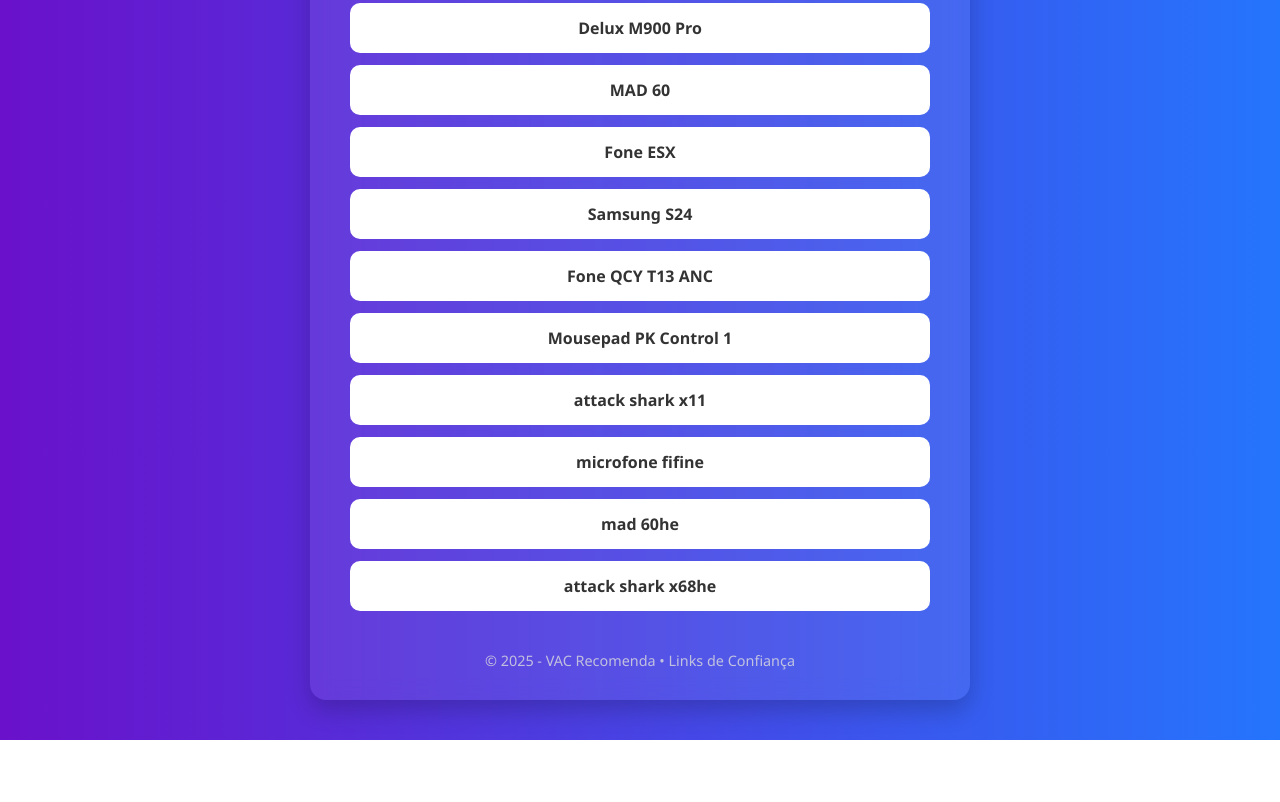
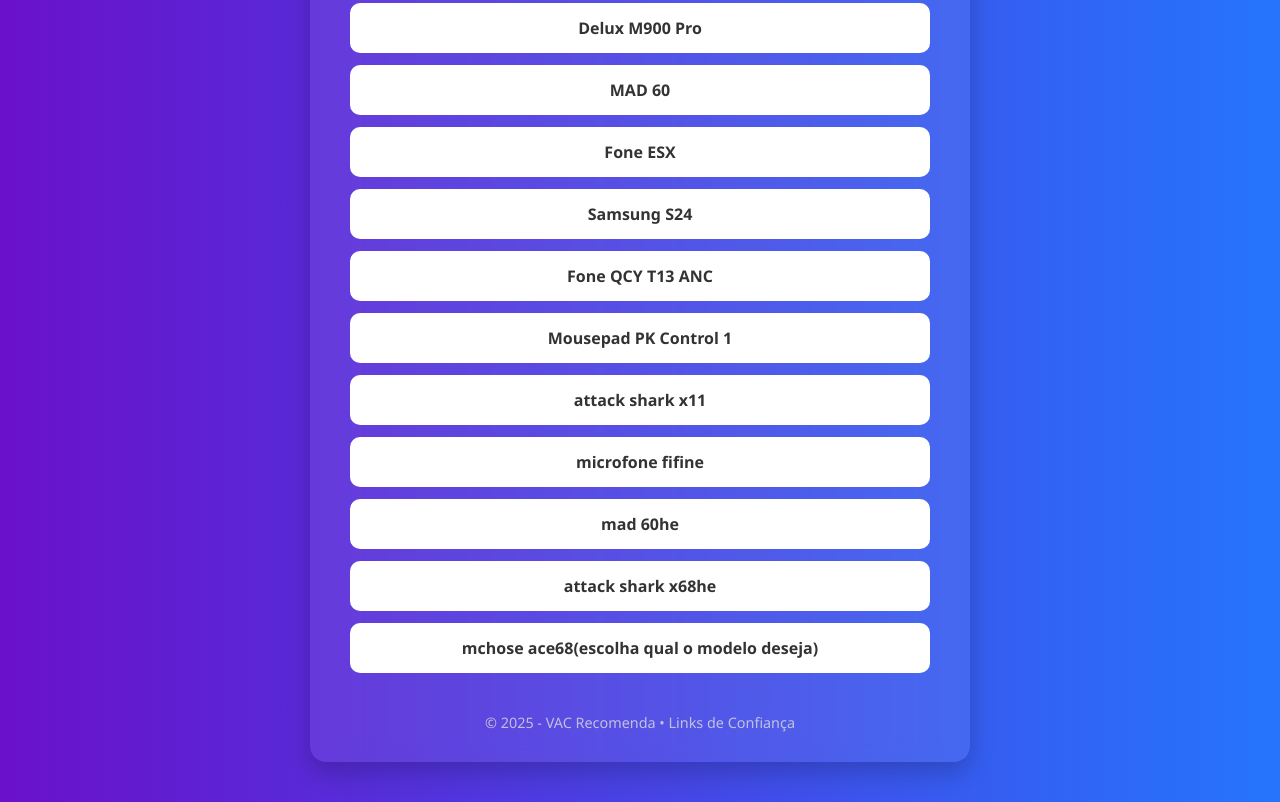
Before and after one commit to vaczin/links-recomenda-es, a plain HTML site: page index.html in a window 1280 px wide. Shown: the part 308-1110 px from the top of the page. Before the commit the page ends 1048 px from the top, so only its background shows below. Drawn offline with Linux system fonts and the light colour scheme.

Commit message:
Update index.html

```diff
--- a/index.html
+++ b/index.html
@@ -109,6 +109,7 @@
     <a href="https://s.click.aliexpress.com/e/_oCIZvnZ" class="link-button">microfone fifine</a>
     <a href="https://s.click.aliexpress.com/e/_ooqDD1N" class="link-button">mad 60he</a>
     <a href="https://s.click.aliexpress.com/e/_omxFK4R" class="link-button">attack shark x68he</a>
+    <a href="https://s.click.aliexpress.com/e/_okkdW5w" class="link-button">mchose ace68(escolha qual o modelo deseja)</a>
 
     <footer>
       © 2025 - VAC Recomenda • Links de Confiança
```
